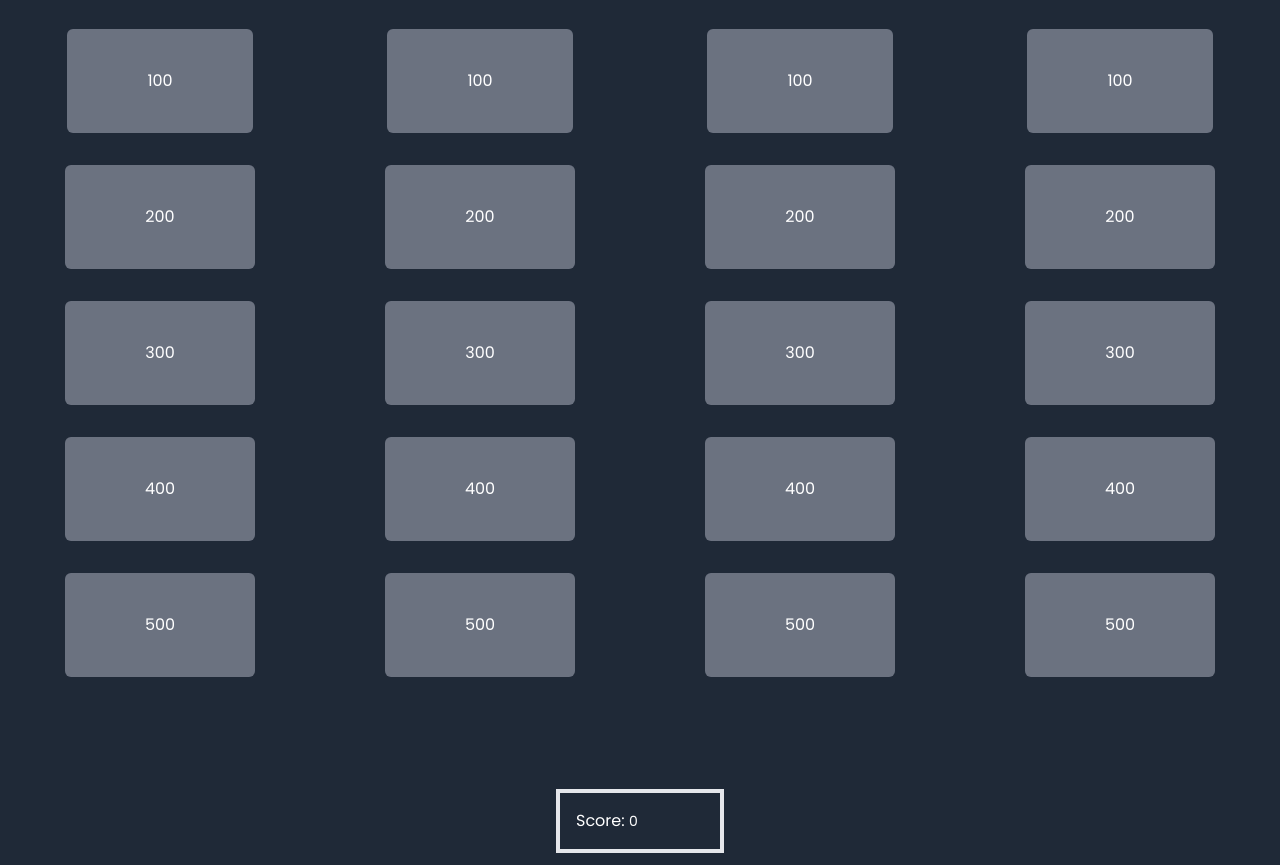
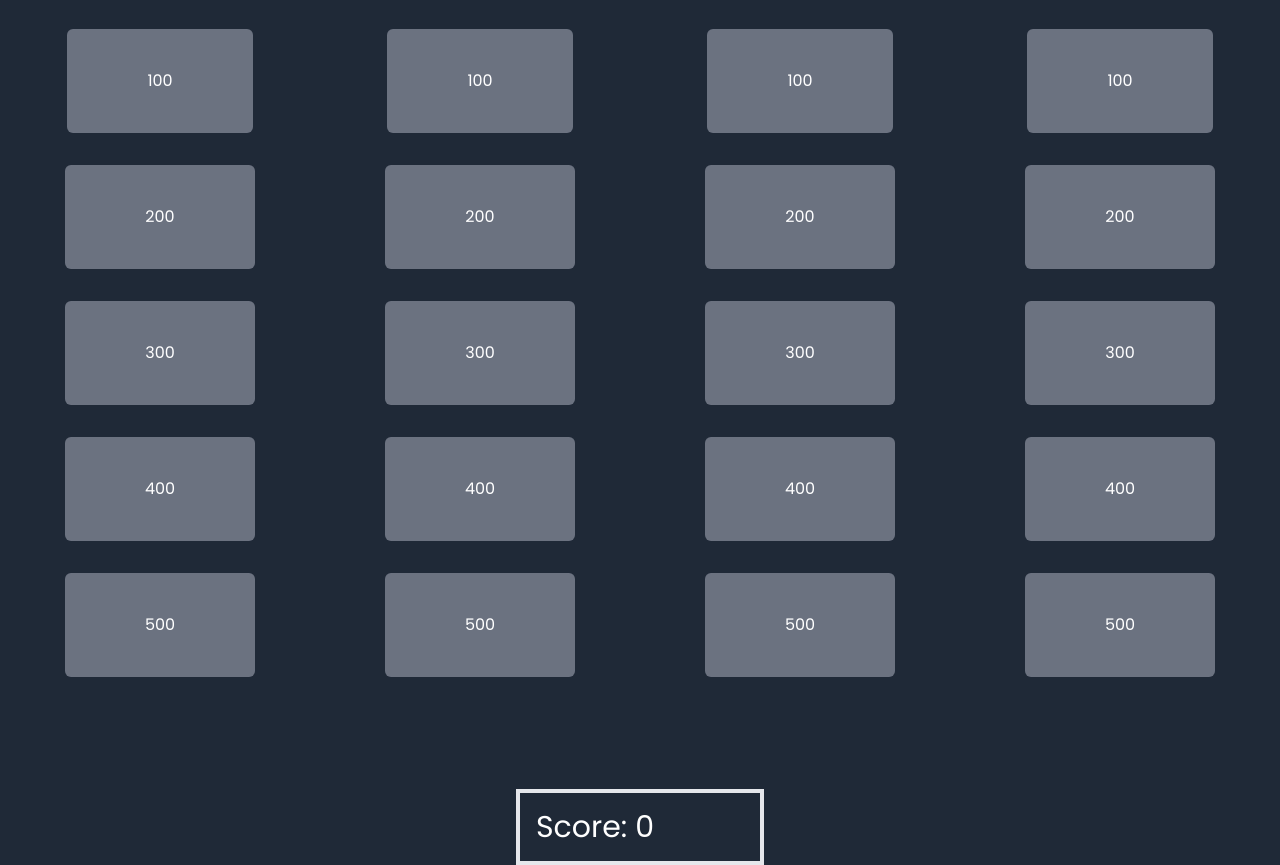
Before and after one commit to mccoydidericksen/jeopardy-game, a plain HTML site: page game.html in a window 1280 px wide. Shown: the part 179-1044 px from the top of the page. Drawn offline with nearby package versions, Linux system fonts and the light colour scheme; no server answers.

Commit message:
increased the game score card size

```diff
--- a/game.html
+++ b/game.html
@@ -70,8 +70,8 @@
                 </div>
 
                 <div class="container mx-auto mt-24">
-                    <div class="box-content h-22 w-32 p-4 border-4 mx-auto">
-                        <p class="text-white">Score: <span class="text-sm whitespace-no-wrap flex-1">0</span></p>
+                    <div class="box-content h-42 w-52 p-4 border-4 mx-auto text-3xl">
+                        <p class="text-white ">Score: <span class="whitespace-no-wrap flex-1">0</span></p>
                     </div>
                 </div>
 
```
